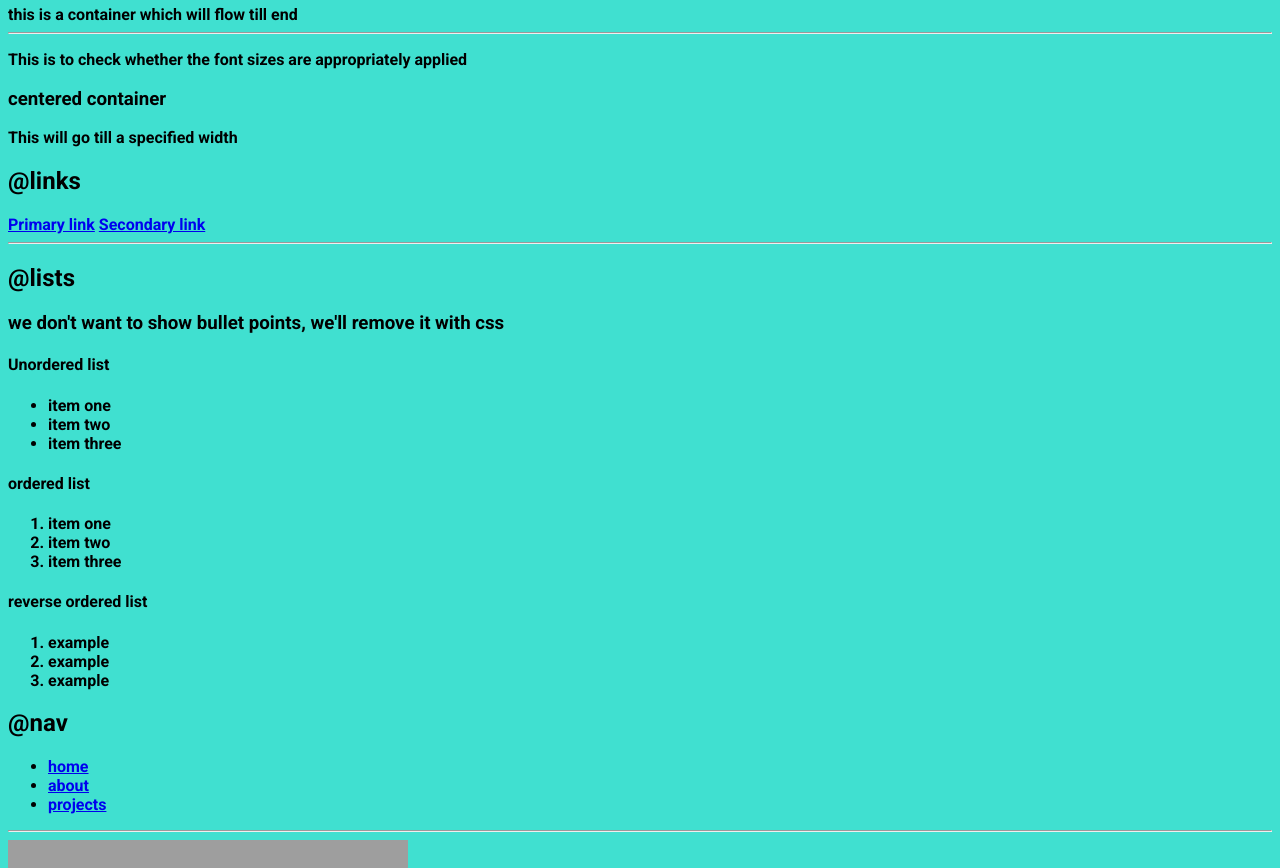
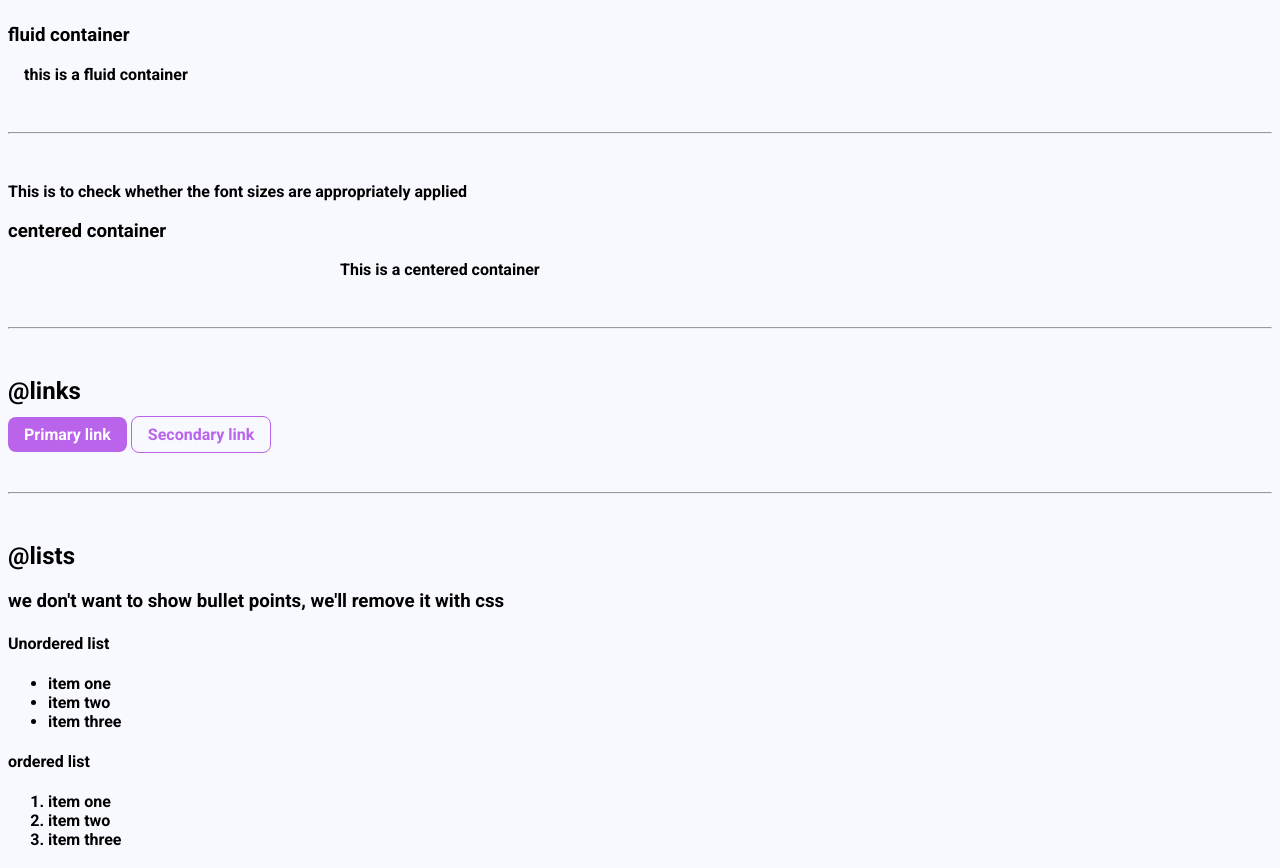
Before and after one commit to Aman-dlt/Portfolio, a plain HTML site: page index.html in a window 1280 px wide. Shown: the part 366-1234 px from the top of the page. Drawn offline with Linux system fonts and the light colour scheme; grey boxes are pictures that could not be loaded.

Commit message:
added basic design

```diff
--- a/index.html
+++ b/index.html
@@ -15,19 +15,31 @@
 <h2>@typography</h2>
 <h1>This is the biggest heading</h1>
 <h3>This is the second biggest heading</h3>
+
 <h4>This is the normal size text</h4>
-<h3>fluid container</h3>
-<div>this is a container which will flow till end</div>
+
+
+
+<h3 >fluid container</h3>
+<div class="container .container-fluid">this is a fluid container</div>
 <hr>
 <p>This is to check whether the font sizes are appropriately applied</p>
 <h3>centered container</h3>
-<div>This will go till a specified width</div>
-<h2>@links</h2>
-<a href="/" target= _blank>Primary link</a>
-<a href="/">Secondary link</a>
+<div class="container container-center">This is a centered container</div>
+<hr>
+
+<h2 >@links</h2>
+<div >
+<a class="primary-links links" href="/" target= _blank>Primary link</a>
+<a class="links secondary-link  "href="/">Secondary link</a>
+</div>
 <hr>
 <h2>@lists</h2>
 <h3>we don't want to show bullet points, we'll remove it with css</h3>
+
+
+
+
 <h4>Unordered list</h4>
 <ul>
 <li>item one</li>
@@ -46,6 +58,10 @@
 <li>example</li>
 <li>example</li>
 </ol>
+
+
+
+
 <h2>@nav</h2>
 <nav>
 <ul>
--- a/styles.css
+++ b/styles.css
@@ -1,5 +1,35 @@
-@import url('https://fonts.googleapis.com/css2?family=Roboto:ital,wght@0,700;1,300&display=swap');
+@import url('https://fonts.googleapis.com/css2?family=Roboto:ital,wght@0,700;1,400&display=swap');
+:root {
+    --primary-color:rgb(185, 100, 235);
+}
 body {
-background-color:turquoise;
+background-color:rgb(248,248,255)
+;
 font-family: 'Roboto', sans-serif;
 }
+.container {
+    padding-left: 1rem;
+    padding-right: 1rem;
+}
+.container-center {
+    max-width:600px;
+    margin:auto;
+}
+hr{
+    margin:3rem 0rem;
+}
+ .links {
+     text-decoration:none;
+     padding: 0.5rem 1rem;
+ }
+.primary-links
+{
+    background-color: var(--primary-color);
+    border-radius:0.5rem;
+    color:white;
+}
+.secondary-link {
+    color: var(--primary-color);
+    border-radius:0.5rem;
+    border: 1px solid var(--primary-color);
+}
```
